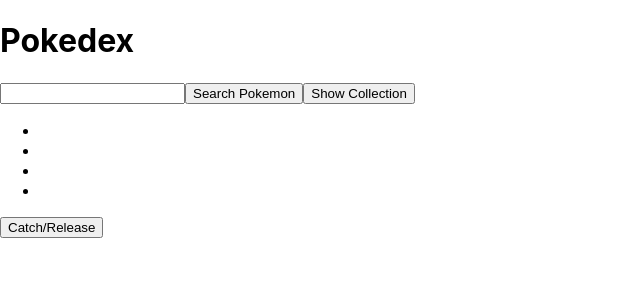
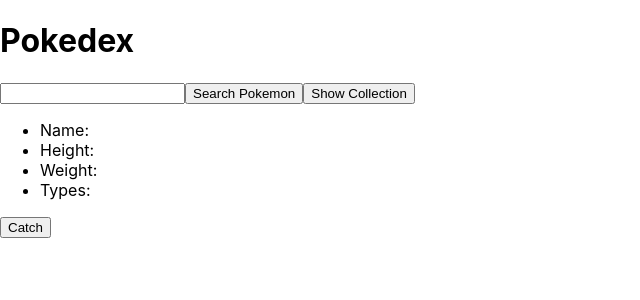
Before and after one commit to Yairderry/pokedex, a React (Create React App) app in the folder client/: page / in a window 1280 px wide. Shown: the top 300 px of the page, without its empty margins (0-640 px from the left). Built offline with nearby package versions, Linux system fonts and the light colour scheme.

Commit message:
initial display component structure

```diff
--- a/client/public/index.html
+++ b/client/public/index.html
@@ -2,7 +2,7 @@
 <html lang="en">
   <head>
     <meta charset="utf-8" />
-    <link rel="icon" href="%PUBLIC_URL%/favicon.ico" />
+    <link rel="icon" href="./pokeball.png" />
     <meta name="viewport" content="width=device-width, initial-scale=1" />
     <meta name="theme-color" content="#000000" />
     <meta
@@ -10,34 +10,11 @@
       content="Web site created using create-react-app"
     />
     <link rel="apple-touch-icon" href="%PUBLIC_URL%/logo192.png" />
-    <!--
-      manifest.json provides metadata used when your web app is installed on a
-      user's mobile device or desktop. See https://developers.google.com/web/fundamentals/web-app-manifest/
-    -->
     <link rel="manifest" href="%PUBLIC_URL%/manifest.json" />
-    <!--
-      Notice the use of %PUBLIC_URL% in the tags above.
-      It will be replaced with the URL of the `public` folder during the build.
-      Only files inside the `public` folder can be referenced from the HTML.
-
-      Unlike "/favicon.ico" or "favicon.ico", "%PUBLIC_URL%/favicon.ico" will
-      work correctly both with client-side routing and a non-root public URL.
-      Learn how to configure a non-root public URL by running `npm run build`.
-    -->
     <title>React App</title>
   </head>
   <body>
     <noscript>You need to enable JavaScript to run this app.</noscript>
     <div id="root"></div>
-    <!--
-      This HTML file is a template.
-      If you open it directly in the browser, you will see an empty page.
-
-      You can add webfonts, meta tags, or analytics to this file.
-      The build step will place the bundled scripts into the <body> tag.
-
-      To begin the development, run `npm start` or `yarn start`.
-      To create a production bundle, use `npm run build` or `yarn build`.
-    -->
   </body>
 </html>
--- a/client/src/App.js
+++ b/client/src/App.js
@@ -2,14 +2,28 @@
 import Display from "./components/Display";
 import SearchArea from "./components/SearchArea";
 import Info from "./components/Info";
+import { useState } from "react";
 
 function App() {
+  const [state, setState] = useState({
+    input: "",
+    pokemon: {
+      Name: "",
+      Height: "",
+      Weight: "",
+      Types: [],
+    },
+    caught: false,
+    img: "",
+    info: [],
+  });
+
   return (
     <>
       <h1>Pokedex</h1>
-      <SearchArea />
-      <Display />
-      <Info />
+      <SearchArea input={state.input} />
+      <Display caught={state.caught} pokemon={state.pokemon} />
+      {state.info.length !== 0 && <Info info={state.info} />}
     </>
   );
 }
--- a/client/src/components/Display.js
+++ b/client/src/components/Display.js
@@ -1,19 +1,29 @@
 import React, { Component } from "react";
+import Pokemon from "./Pokemon";
 import PokemonProperty from "./PokemonProperty";
 
 export default class Display extends Component {
+  constructor(props) {
+    super(props);
+  }
+
   render() {
     return (
       <div>
-        <ul>
-          <PokemonProperty />
-          <PokemonProperty />
-          <PokemonProperty />
-          <PokemonProperty />
-        </ul>
+        <ul>{printProperties(this.props.pokemon)}</ul>
         <img />
-        <button>Catch/Release</button>
+        {this.props.caught ? <button>Release</button> : <button>Catch</button>}
       </div>
     );
   }
 }
+
+function printProperties(pokemon) {
+  const PropertiesList = [];
+  for (let prop in pokemon) {
+    PropertiesList.push(
+      <PokemonProperty key={prop} prop={prop} value={pokemon[prop]} />
+    );
+  }
+  return PropertiesList;
+}
--- a/client/src/components/Info.js
+++ b/client/src/components/Info.js
@@ -1,7 +1,19 @@
 import React, { Component } from "react";
+import Pokemon from "./Pokemon";
 
 export default class Info extends Component {
+  constructor(props) {
+    super(props);
+  }
   render() {
-    return <div></div>;
+    return (
+      <div>
+        <ul>
+          {this.props.info.map((pokemon, i) => (
+            <Pokemon key={i} pokemon={pokemon} />
+          ))}
+        </ul>
+      </div>
+    );
   }
 }
--- a/client/src/components/Pokemon.js
+++ b/client/src/components/Pokemon.js
@@ -2,12 +2,15 @@
 import PokemonProperty from "./PokemonProperty";
 
 class Pokemon extends Component {
+  constructor(props) {
+    super(props);
+  }
+
   render() {
     return (
-      <div>
-        <img />
-        <p></p>
-      </div>
+      <li>
+        <p>{this.props.pokemon}</p>
+      </li>
     );
   }
 }
--- a/client/src/components/PokemonProperty.js
+++ b/client/src/components/PokemonProperty.js
@@ -1,8 +1,23 @@
 import React, { Component } from "react";
+import Type from "./Type";
 
 class PokemonProperty extends Component {
+  constructor(props) {
+    super(props);
+  }
+
   render() {
-    return <li></li>;
+    return (
+      <>
+        {this.props.prop === "Types" ? (
+          <Type prop={this.props.prop} type={this.props.value} />
+        ) : (
+          <li>
+            {this.props.prop}: {this.props.value}
+          </li>
+        )}
+      </>
+    );
   }
 }
 
--- a/client/src/components/Type.js
+++ b/client/src/components/Type.js
@@ -1,7 +1,18 @@
 import React, { Component } from "react";
+import PokemonProperty from "./PokemonProperty";
 
 export default class Type extends Component {
+  constructor(props) {
+    super(props);
+  }
   render() {
-    return <div></div>;
+    return (
+      <li>
+        {this.props.prop}:
+        {this.props.type.map((type, i) => (
+          <span key={i}>{type}</span>
+        ))}
+      </li>
+    );
   }
 }
```
Also changed, not shown: client/public/pokeball.png (added), 1 other file (tests, documents, lock files or other folders).
